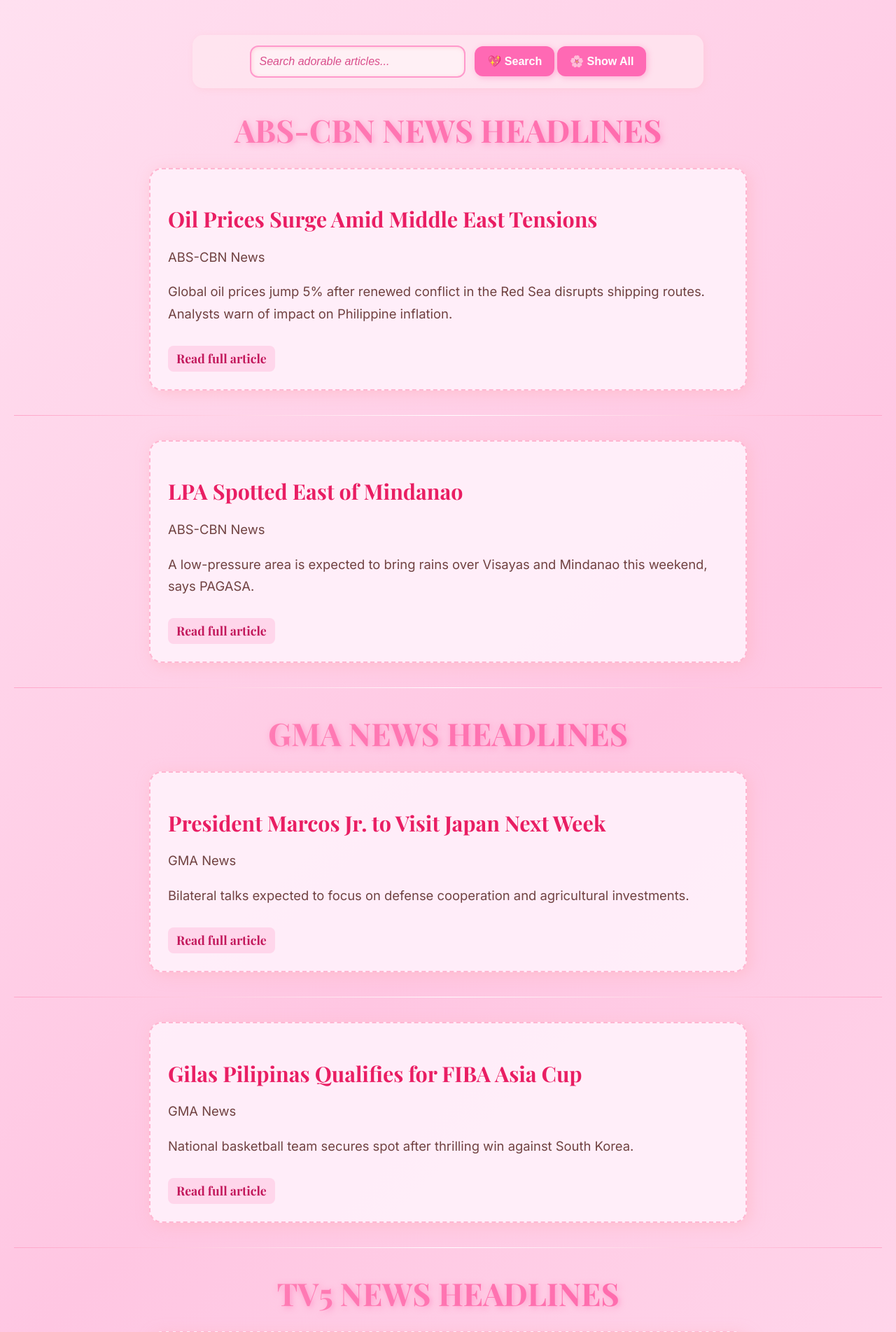
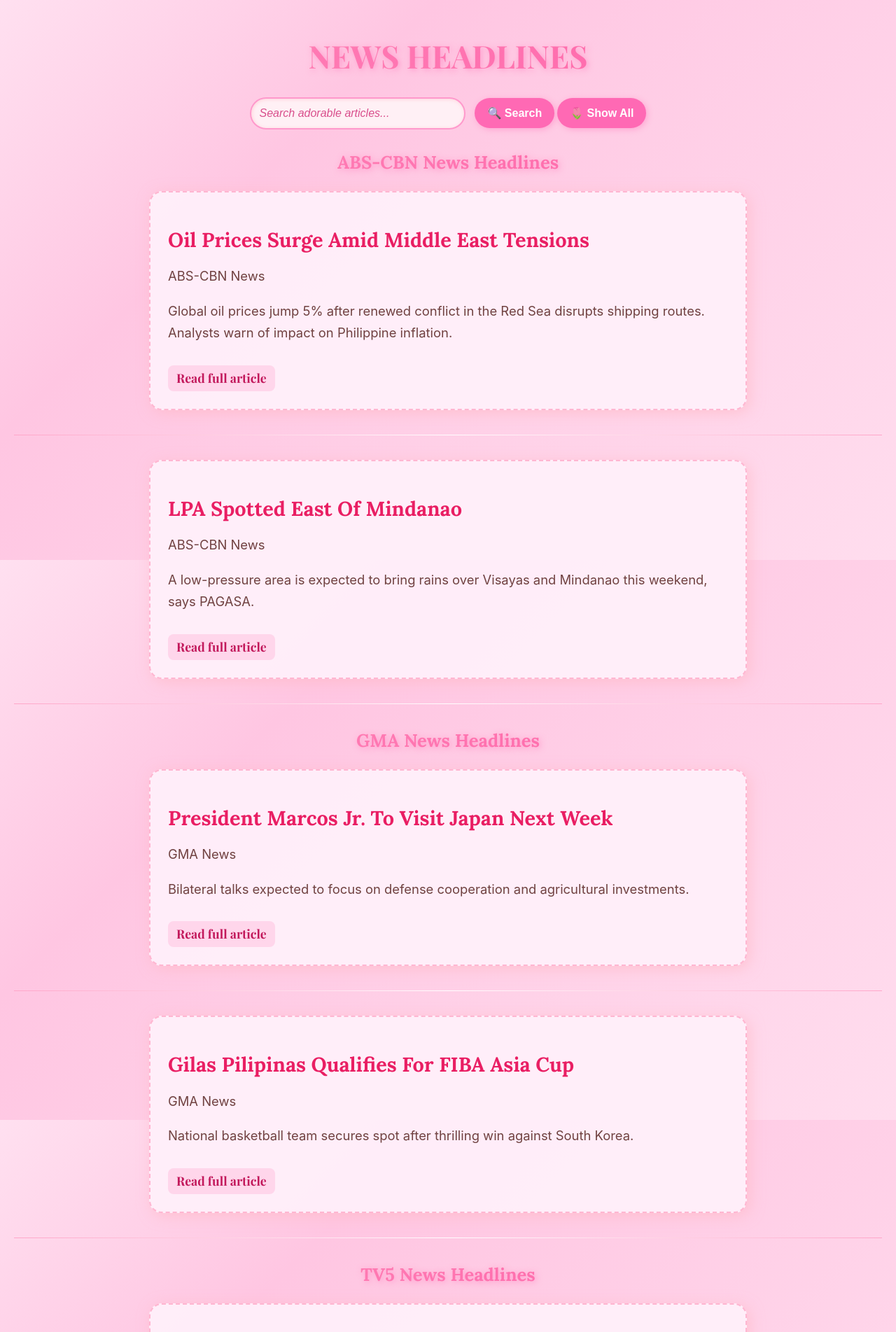
Before and after one commit to Rossellah/sir-diet, a Flask app: page / in a window 1280 px wide. Shown: the top 1903 px of the page at 70% size. Run offline with Flask 3, Linux system fonts and the light colour scheme.

Commit message:
latest activity sir

```diff
--- a/pythonNewAct/templates/home.html
+++ b/pythonNewAct/templates/home.html
@@ -5,14 +5,16 @@
   <meta name="viewport" content="width=device-width, initial-scale=1.0"/>
   <title>News Headlines</title>
   <style>
-    @import url('https://fonts.googleapis.com/css2?family=Playfair+Display:wght@500;700&family=Inter:wght@300;400&display=swap');
+    @import url('https://fonts.googleapis.com/css2?family=Playfair+Display:wght@500;700&family=Lora:wght@400;700&display=swap');
 
     body {
       font-family: 'Playfair Display', serif;
-      background: linear-gradient(135deg, #ffe0f0, #ffc6e2, #ffddee);
+      background: linear-gradient(135deg, #ffe0f0 0%, #ffc6e2 30%, #ffddee 100%);
       color: #704241;
       margin: 0;
       padding: 20px;
+      height: 100vh;
+      background-attachment: fixed;
     }
 
     h1 {
@@ -47,8 +49,11 @@
 
     h2 {
       color: #e91e63;
-      font-size: 1.9em;
+      font-family: 'Lora', serif;
+      font-size: 1.8em;
+      font-weight: 700;
       margin-bottom: 12px;
+      text-transform: capitalize;
     }
 
     p {
@@ -88,20 +93,14 @@
     .search-container {
       text-align: center;
       margin: 30px 0;
-      padding: 15px;
-      background: rgba(255, 230, 240, 0.8);
-      border-radius: 15px;
-      box-shadow: 2px 2px 10px rgba(255, 192, 203, 0.4);
-      max-width: 700px;
-      margin-left: auto;
-      margin-right: auto;
+      padding: 0;
     }
 
     .search-container input[type="text"] {
       padding: 12px;
       font-size: 1em;
       border: 2px solid #ff99cc;
-      border-radius: 12px;
+      border-radius: 25px;
       margin-right: 10px;
       width: 280px;
       background: #fff0f5;
@@ -127,7 +126,7 @@
       background-color: #ff69b4;
       color: white;
       border: none;
-      border-radius: 12px;
+      border-radius: 25px;
       cursor: pointer;
       font-weight: bold;
       box-shadow: 2px 2px 8px rgba(255, 105, 180, 0.4);
@@ -142,15 +141,39 @@
     .search-container button:active {
       transform: scale(0.98);
     }
+
+    /* Adjusted styles for section headers (ABS, GMA, TV5) */
+    .abs h1, .gma h1, .tv5 h1 {
+      font-family: 'Lora', serif;
+      font-size: 1.6em;
+      color: #8e0e56;
+      font-weight: 700;
+      margin-bottom: 20px;
+      text-transform: capitalize;
+    }
+
+    /* New layout for showing articles horizontally */
+    .horizontal-layout {
+      display: flex;
+      justify-content: space-between;
+      flex-wrap: wrap;
+    }
+
+    .horizontal-layout .article {
+      flex: 1 1 45%;
+      margin: 10px;
+    }
   </style>
 </head>
 <body>
 
+  <h1>News Headlines</h1>
+
   <div class="search-container">
     <form id="searchForm">
       <input type="text" id="searchInput" placeholder="Search adorable articles..." required>
-    <button type="submit">💖 Search</button>
-    <button type="button" onclick="resetArticles()">🌸 Show All</button>
+      <button type="submit">🔍 Search</button>
+      <button type="button" onclick="toggleLayout()">🌷 Show All</button>
     </form>
   </div>
 
@@ -216,6 +239,7 @@
     let foundAny = false;
 
     const newsSections = document.querySelectorAll('.abs, .gma, .tv5');
+    let articlesVisible = false;
 
     newsSections.forEach(section => {
       let articles = section.querySelectorAll('.article');
@@ -228,6 +252,7 @@
           article.style.backgroundColor = "#ffe0f0";
           foundInSection = true;
           foundAny = true;
+          articlesVisible = true;
         } else {
           article.style.display = 'none';
         }
@@ -236,26 +261,32 @@
       section.style.display = foundInSection ? 'block' : 'none';
     });
 
+    // If any articles are visible, disable the "Show All" button
+    const showAllButton = document.querySelector('button[onclick="toggleLayout()"]');
+    if (articlesVisible) {
+      showAllButton.disabled = true;
+    } else {
+      showAllButton.disabled = false;
+    }
+
     if (!foundAny) {
       alert("No articles found matching your search, sweetie 🌸");
     }
   });
 
-  function resetArticles() {
+  function toggleLayout() {
     const newsSections = document.querySelectorAll('.abs, .gma, .tv5');
-
+    // Toggle horizontal layout
     newsSections.forEach(section => {
-      section.style.display = 'block';
-      let articles = section.querySelectorAll('.article');
-      articles.forEach(article => {
-        article.style.display = 'block';
-        article.style.backgroundColor = '';
-      });
+      section.classList.toggle('horizontal-layout');
     });
 
-    document.getElementById('searchInput').value = '';
+    // Re-enable the "Show All" button after layout change
+    const showAllButton = document.querySelector('button[onclick="toggleLayout()"]');
+    showAllButton.disabled = false;
   }
 </script>
 
+
 </body>
 </html>
```
Lines whose indentation alone changed are shown as unchanged.
